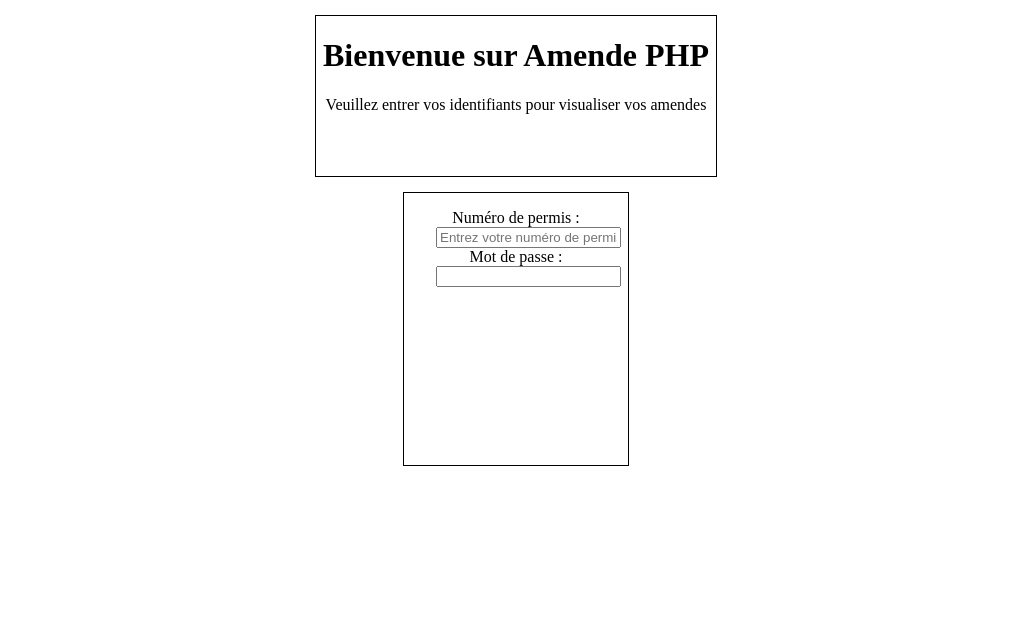
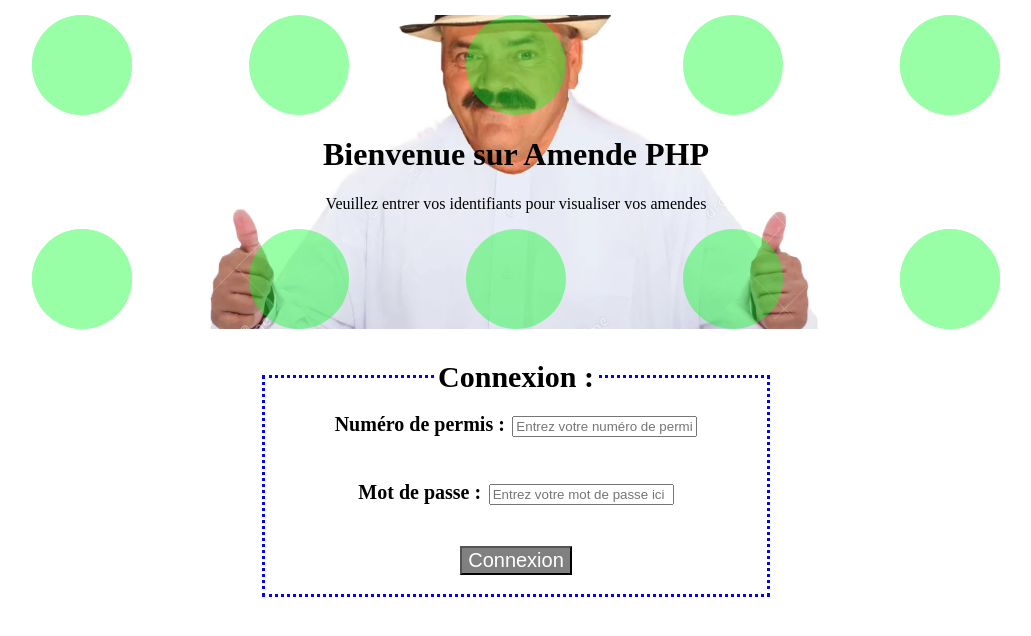
Before and after one commit to Raider472/TP_Note_PHP, a PHP site: template src/view/authentification.view.php in a window 1280 px wide. Shown: the top 636 px of the page, without its empty margins (124-1155 px from the left). Run offline with PHP 8.4, Linux system fonts and the light colour scheme; the template is opened without the code that fills it, so the values that code supplies are empty.

Commit message:
Fixes auth

```diff
--- a/src/view/authentification.view.php
+++ b/src/view/authentification.view.php
@@ -14,10 +14,16 @@
     </header>
     <section>
         <div id="login-page">
+            <fieldset>
+            <legend>Connexion :</legend>
             <label for="login">Numéro de permis :</label>
             <input type="text" name="login" placeholder="Entrez votre numéro de permis ici" value="<?= $identifiants['login']?>">
+            <br><br>
             <label for="password">Mot de passe :</label>
-            <input type="text" name="password" placholder="Entrez votre mot de passe ici" value="<?= $identifiants['password']?>">
+            <input type="text" name="password" placeholder="Entrez votre mot de passe ici" value="<?= $identifiants['password']?>">
+            <br><br>
+            <input type="submit" id="submit" value="Connexion">
+            </fieldset>
         </div>
     </section>
 </body>
--- a/src/view/style.css
+++ b/src/view/style.css
@@ -7,16 +7,39 @@
     margin-top : 15px;
     margin-bottom : 15px;
     text-align: center;
-    width: 25em;
-    height: 10em;
-    border: 1px solid black;
+    max-width: 60%;
+    max-height: 15%;
+    border: 100px dotted rgba(0, 255, 34, 0.4);
+    background-image: url("../view/assets/it.png");
+    background-size: 80%;
+    background-position: center;
+    background-repeat: no-repeat;
 }
 
 #login-page {
     margin: auto;
     text-align: center;
-    padding : 1em 2em 1em 2em;
-    width: 10em;
-    height: 15em;
-    border: 1px solid black;
+    max-width: 40%;
+    height: 30%;
+    padding: 0 2em 0 2em;
+    padding-top: 1em;
+    padding-bottom: 1em;
 }
+
+fieldset {
+    border: 3px dotted blue;
+    text-align: center;
+    font-weight: bolder;
+    font-size: 30px;
+}
+
+label {
+    font-size: 20px;
+}
+
+input#submit {
+    font-size: 20px;
+    background-color: gray;
+    text-align: center;
+    color: white;
+}
```
Also changed, not shown: src/view/assets/it.png (added).
